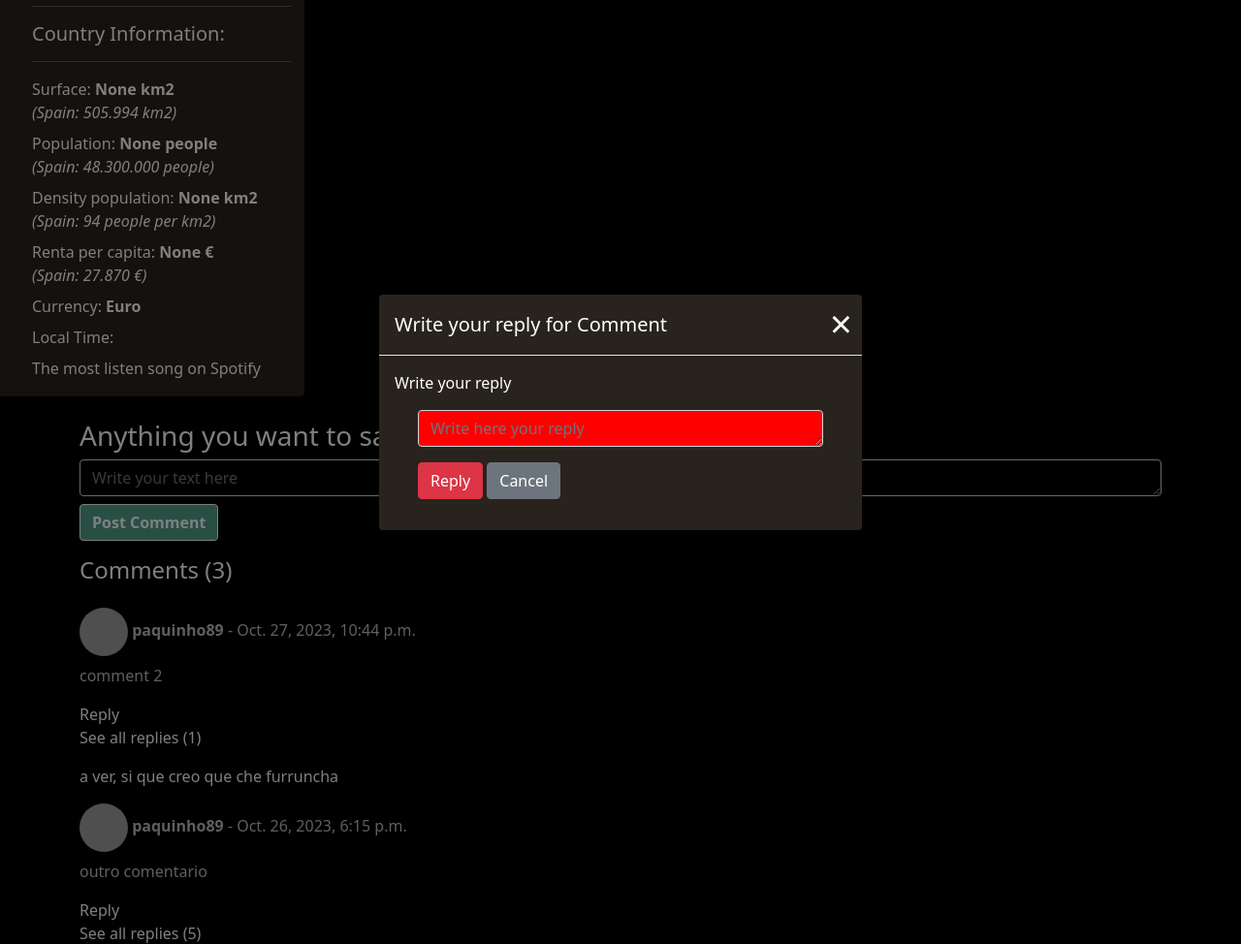
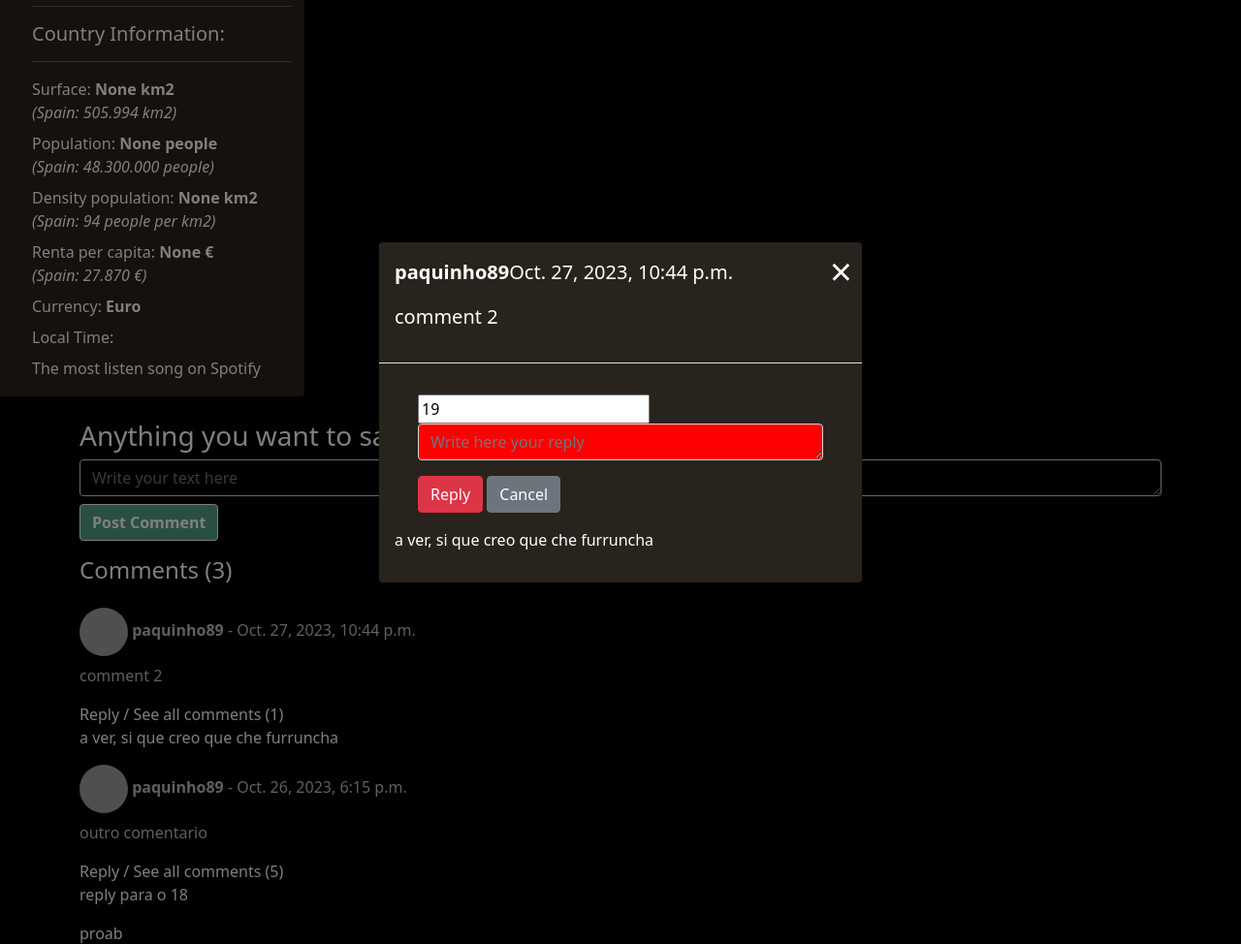
Before and after one commit to paquinho89/terrameiga, a Django app: page /bicicleteiros/ in a window 1280 px wide, after a click that opens the changed part. Shown: the part 303-1277 px from the top of the page at 97% size. Run offline with Django 4.2, Linux system fonts and the light colour scheme; a user stored in the database is signed in; data comes from the database, SQL or seed files in the repository; both versions use the stored data as it was after the commit; tables that the repository leaves empty hold one stand-in row (values such as "Sample post"); some libraries are stand-ins or nearby versions; grey boxes are pictures that could not be loaded.

Commit message:
comment_replies_done

```diff
--- a/bicicleteiros/forms.py
+++ b/bicicleteiros/forms.py
@@ -14,6 +14,8 @@ class chat_form(forms.ModelForm):
                                                     'rows':1})
         }
 
+
+
 #Form for the replies
 class chat_replies_form(forms.ModelForm):
     class Meta:
--- a/bicicleteiros/templates/bicicleteiros_home_page.html
+++ b/bicicleteiros/templates/bicicleteiros_home_page.html
@@ -82,8 +82,8 @@
               <p style="color: rgba(191, 191, 191, 1)">{{ chat_comments.comentario }}</p>
               <!--When the button is clicked, the input field in the modal section (id=comment-pk) is going to be auto-populated with the chat_comments.pk
                   thanks to the function created in javascript (setCommentPK)-->
-              <label onclick="setCommentPK( {{chat_comments.pk}} )"" data-toggle="modal" data-target="#exampleModalCenter" data-comment-pk="{{ chat_comments.pk }}" style="color: white;">Reply </label>
-                <p style="color: white;">See all replies ({{chat_comments.number_of_replies}})</p>
+              <label onclick="setCommentPK( {{chat_comments.pk}} )"" data-toggle="modal" data-target="#exampleModalCenter" data-comment-pk="{{ chat_comments.pk }}" style="color: white;">Reply / See all comments ({{chat_comments.number_of_replies}})</label>
+
                 {% for reply in replies_comments_all_html %}
                 <!--string format is to convert and ensure both values are strings, because if they do not have the same type, a igualdade non funciona-->
                 {% if chat_comments.pk|stringformat:"s" == reply.pk_original_comment|stringformat:"s" %}
@@ -93,43 +93,94 @@
             {% endfor %}
 
 
-<!-- Modal for replies -->
+<!-- Modal for replying a comment -->
 <div class="modal fade" id="exampleModalCenter" tabindex="-1" role="dialog" aria-labelledby="exampleModalCenterTitle" aria-hidden="true">
     <div class="modal-dialog modal-dialog-centered" role="document">
         <div id="delete_account_section" class="modal-content">
             <div class="modal-header">
-                <h5 class="modal-title" id="exampleModalLongTitle">Write your reply for Comment</h5>
+                <h5 id="comment-div" class="modal-title" id="exampleModalLongTitle">
+                  {% for chat_comments in chat_comments_all_html %}
+                    {% if chat_comments.pk == selected_comment_pk_html %}
+                    <strong> {{ chat_comments.username_comment }}</strong> - {{ chat_comments.date_added }}
+                    <p style="color: white;">{{ chat_comments.comentario }}</p>
+                    {% endif %}
+                  {% endfor %}
+                </h5>
                 <button type="button" class="close" data-dismiss="modal" aria-label="Close">
                     <span aria-hidden="true">&times;</span>
                 </button>
             </div>
             <div class="modal-body">
-                <label>Write your reply</label>
                 <form class="mx-1 mx-md-4 mt-3" method="POST" action="" novalidate>
                     {% csrf_token %}
                     <!--IMPORTANTE: o que está facendo o input eiqui é autopopulando o 'pk_original_comment' field do formulario 'chat_replies_form'
                       Ten type='hidden' porque non quero que se mostre-->
-                    <input type="hidden" name="pk_original_comment" id="comment-pk">
+                    <input name="pk_original_comment" id="comment-pk">
                     <!--Deixo o {{ form_chat_reply_html.pk_original_comment }} comentado para que sepas que o chat_comments.pk estase a gardar aí.-->
-                    <!--{{ form_chat_reply_html.pk_original_comment }}-->
                     {{ form_chat_reply_html.reply_text }}
                     <button type="submit" class="btn btn-danger mt-3">Reply</button>
                     <button type="button" class="btn btn-secondary mt-3" data-dismiss="modal">Cancel</button>
                 </form>
-            </div>
+                <div id="replies-div">
+                  {% for reply in replies_comments_all_html %}
+                      <!-- Check if this reply is associated with the selected comment -->
+                      {% if reply.pk_original_comment.pk == selected_comment_pk_html %}
+                          <p style="color: white;">{{ reply.reply_text }}</p>
+                      {% endif %}
+                  {% endfor %}
+
+              </div>
         </div>
     </div>
 </div>
+
 
 </body>
 
 <!--This is the javascript function which captures the chat_comments.pk when the "Reply" button is clicked.-->
 <script>
-  function setCommentPK(pk) {
-      document.getElementById('comment-pk').value = pk;
+  var selected_comment_pk = null;
+
+  function setCommentPK(pk_comment) {
+      selected_comment_pk = pk_comment;
+      document.getElementById('comment-pk').value = pk_comment; //Collemos o input con id="comment-pk" e asignámoslle o valor do pk
+      updateCommentRepliesDiv(pk_comment); // Update the content of the replies div with the selected comment's replies
   }
+
+
+  function updateCommentRepliesDiv(selectedCommentPK) {
+      var repliesDiv = document.getElementById('replies-div'); //Ao elemento div con id="replies-div" pasa a chamalo repliesDiv.
+      var commentDiv = document.getElementById('comment-div'); //Ao elemento div con id="replies-div" pasa a chamalo repliesDiv.
+      repliesDiv.innerHTML = '';  // Clear the existing content
+      commentDiv.innerHTML = '';  // Clear the existing content
+
+
+      // Loop through the replies and display those associated with the selected comment
+      {% for chat_comments in chat_comments_all_html %}
+          if ({{ chat_comments.pk }} === selectedCommentPK) {
+              var commentUsername = "{{ chat_comments.username_comment|escapejs }}";
+              var commentDateAdded = "{{ chat_comments.date_added }}";
+              var commentText = "{{ chat_comments.comentario|escapejs }}";
+              commentDiv.innerHTML += '<p>'+'<strong>' + commentUsername + '</strong>' + commentDateAdded + '</p>' + '<p style="color: white;">' + commentText + '</p>';
+          }
+      {% endfor %}
+
+      {% for reply in replies_comments_all_html %}
+          if ({{ reply.pk_original_comment }} === selectedCommentPK) {
+              var replyText = "{{ reply.reply_text|escapejs }}";
+              repliesDiv.innerHTML += '<p style="color: white;">' + replyText + '</p>';
+          }
+      {% endfor %}
+  }
+
+
+
+
+
+
 </script>
 
 
 
+
 {% endblock content %}
--- a/bicicleteiros/views.py
+++ b/bicicleteiros/views.py
@@ -131,10 +131,12 @@ def country_data_view (request):
                 comment_entry_to_update.number_of_replies = number_replies_per_comment
                 comment_entry_to_update.save()
 
+
                 #Esto é para que me mostre a mensaxe de que se engadiu o reply o comentario
                 messages.success(request, 'Your reply has been successfully included!')
                 #artigos_content e que para que me retorne a vista do blog
                 return redirect('bicleteiros_home_page')
+
             else:
                 # Eiqui o que fago e que recorra os distintos fields do form ("neste caso solo un") e que lle
                 # asigne o formato de error (O borde en vermello)
@@ -149,6 +151,13 @@ def country_data_view (request):
         number_comments=chat_comments_model.objects.all().count()
         #Eiqui collo as replies dos cometarios
         replies_comments_all = chat_comments_replies_model.objects.all()
+
+        # Include selected_comment_pk in the context
+        selected_comment_pk = None
+        if 'comment-pk' in request.POST:
+            selected_comment_pk = request.POST['comment-pk']
+
+
 
 
         context = {
@@ -173,6 +182,8 @@ def country_data_view (request):
             'chat_number_comments_html' : number_comments,
             'form_chat_reply_html' : form_chat_reply,
             'replies_comments_all_html' : replies_comments_all,
+            'selected_comment_pk_html':selected_comment_pk,
+
 
             'graph_money_type_html' :all_entry_days
         }
```
Also changed, not shown: db.sqlite3.
